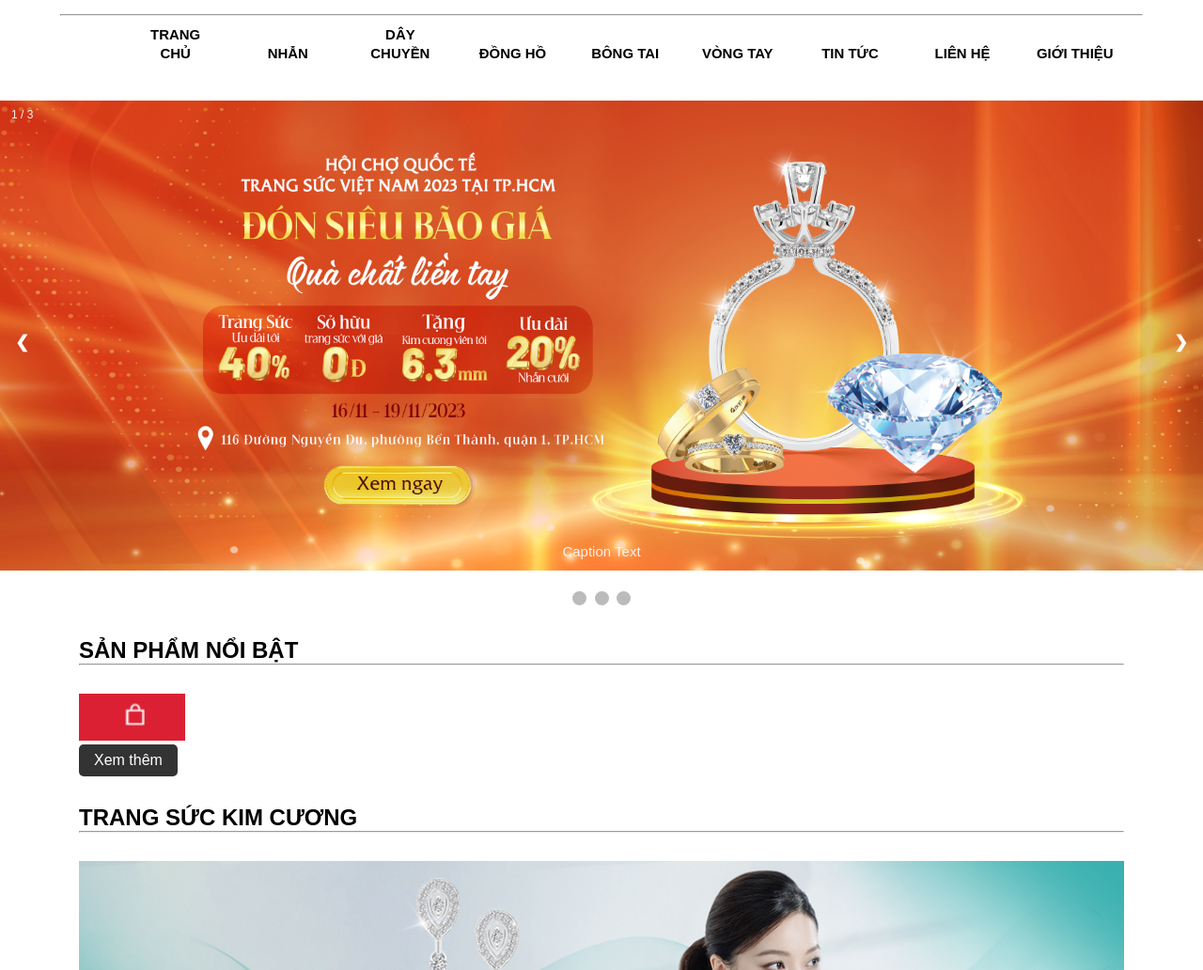
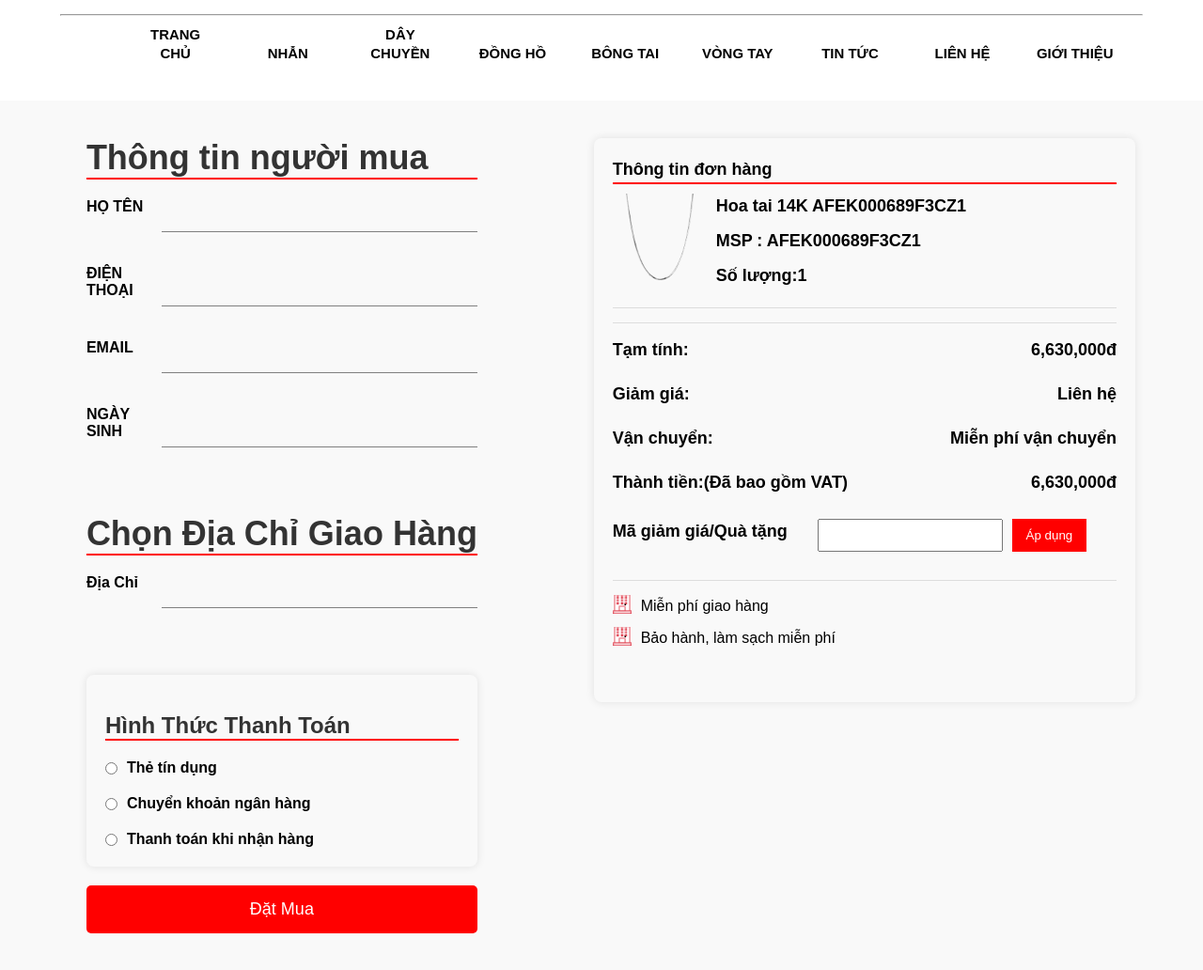
Before and after one commit to Minhcodedao/DuAn1, a PHP site: page /?act=thanhtoan in a window 1280 px wide. Shown: the part 120-1152 px from the top of the page at 94% size. Run offline with PHP 8.4, Linux system fonts and the light colour scheme; data that the repository does not hold is empty; some libraries are stand-ins or nearby versions.

Commit message:
thanhtoan

```diff
--- a/css/sto.css
+++ b/css/sto.css
@@ -447,3 +447,4 @@ width: 100%;
 .sb:hover {
   background-color: #45a049;
 }
+/* thanh toan */
--- a/index.php
+++ b/index.php
@@ -85,6 +85,10 @@ if (isset($_GET['act']) && ($_GET['act'] != "")) {
             }
             include "./view/taikhoan/dangnhap.php";
             break;
+        case "thanhtoan":
+            include "./view/cart/thanhtoan.php";
+            break;
+
         case 'thoat':
             session_unset();
             header('location: index.php');
--- /dev/null
+++ b/view/cart/thanhtoan.php
@@ -0,0 +1,402 @@
+<html lang="en">
+
+<head>
+    <meta charset="UTF-8">
+    <meta name="viewport" content="width=device-width, initial-scale=1.0">
+    <title>Document</title>
+    <style>
+        /* Container for buyer information and order details */
+        .tong {
+            margin: 0 auto;
+            padding: 20px;
+            background-color: #f9f9f9;
+            display: flex;
+
+        }
+
+        .infhb {
+            max-width: 50%;
+            margin: 0 auto;
+            padding: 20px;
+            background-color: #f9f9f9;
+        }
+
+        .title-h2 {
+            margin-bottom: 40px;
+            font-size: 24px;
+            color: #333;
+        }
+
+        .formw-inf {
+            display: grid;
+            gap: 20px;
+        }
+
+        .form-group {
+            margin-bottom: 20px;
+        }
+
+        .formw-inf label {
+            display: block;
+            font-weight: bold;
+            margin-bottom: 8px;
+            width: 100px;
+            /* Set a common width for all labels, adjust as needed */
+        }
+
+        /* Style for input fields */
+        .formw-inf input {
+            width: 100%;
+            padding: 10px;
+            border: none;
+            background-color: #f9f9f9;
+            border-bottom: 1px solid grey;
+
+        }
+
+        .form-group:hover input {
+            display: block;
+            background-color: #f9f9f9;
+        }
+
+
+        /* Cart details */
+        .cart-rghta {
+            max-width: 45%;
+            margin: 20px auto;
+            padding: 20px;
+            background-color: #f9f9f9;
+            border-radius: 8px;
+            box-shadow: 0 0 10px rgba(0, 0, 0, 0.1);
+        }
+
+        /* Buyer information */
+        .title-h2 {
+            margin-bottom: 20px;
+            border-bottom: 2px solid red;
+            margin-bottom: 20px;
+        }
+
+
+        .formw-inf {
+            display: grid;
+            gap: 20px;
+        }
+
+        .form-group {
+            margin-bottom: 15px;
+        }
+
+
+
+        /* Cart details */
+        .cart-rghta {
+            max-width: 800px;
+            margin: 20px auto;
+            padding: 20px;
+            background-color: #f9f9f9;
+            height: 600px;
+        }
+
+        .cartrght p {
+            font-size: 18px;
+            font-weight: bold;
+            margin-bottom: 10px;
+
+        }
+
+        .cartrght>p {
+            font-size: 18px;
+            font-weight: bold;
+            margin-bottom: 10px;
+            border-bottom: 2px solid red;
+        }
+
+        .lstitmnr {
+            border-bottom: 1px solid #ddd;
+            padding-bottom: 10px;
+            margin-bottom: 15px;
+        }
+
+        ._itmnr {
+            display: grid;
+            grid-template-columns: 100px 1fr 150px;
+            gap: 10px;
+        }
+
+        .img-itmnr img {
+            max-width: 100%;
+            height: auto;
+        }
+
+        .txt-itmnr {
+            max-width: 100%;
+        }
+
+        .almoney {
+            text-align: right;
+        }
+
+        /* Order summary and support */
+        .lsttttrans,
+        .lst-support {
+            border-top: 1px solid #ddd;
+            padding-top: 15px;
+            margin-top: 15px;
+        }
+
+        .it-cartr {
+            display: flex;
+            justify-content: space-between;
+            margin-bottom: 10px;
+        }
+
+        .frm-vou {
+            margin-top: 15px;
+        }
+
+        .form-group {
+            display: flex;
+        }
+
+        #VorcherCode {
+            flex: 1;
+            padding: 8px;
+            box-sizing: border-box;
+        }
+
+        #VorcherCodeSubmit {
+            padding: 8px 15px;
+            margin-left: 10px;
+        }
+
+        /* Support section */
+        .supprt {
+            display: flex;
+            align-items: center;
+            margin-bottom: 10px;
+        }
+
+        .img-supprt {
+            margin-right: 10px;
+        }
+
+        /* Hide unnecessary span */
+        span[style="display:none;"] {
+            display: none !important;
+        }
+
+        #VorcherCodeSubmit {
+            background-color: red;
+            color: white;
+            border: none;
+
+        }
+
+        .payment-method {
+            max-width: 100%;
+            margin: 20px auto;
+            padding: 20px;
+            background-color: #f9f9f9;
+            border-radius: 8px;
+            box-shadow: 0 0 10px rgba(0, 0, 0, 0.1);
+        }
+
+        .payment-method h2 {
+            margin-top: 20px;
+            font-size: 24px;
+            color: #333;
+            margin-bottom: 20px;
+            border-bottom: 2px solid red;
+        }
+
+        /* Style for payment options */
+        .payment-options {
+            display: grid;
+            gap: 20px;
+        }
+
+        .payment-option {
+            display: flex;
+            align-items: center;
+            cursor: pointer;
+        }
+
+        .payment-option input {
+            margin-right: 10px;
+        }
+
+        .payment-option label {
+            font-weight: bold;
+        }
+
+        .dat-mua-button {
+            padding: 15px 30px;
+            width: 100%;
+            font-size: 18px;
+            background-color: red;
+            /* Green color, you can change it */
+            color: white;
+            border: none;
+            border-radius: 5px;
+            cursor: pointer;
+        }
+
+
+
+
+        .dat-mua-button:hover {
+            background-color: #45a049;
+            /* Darker green color on hover */
+        }
+    </style>
+</head>
+
+<body>
+    <div class="tong">
+
+        <div class="infhb">
+            <div class="title-h2">
+                <h2>Thông tin người mua</h2>
+            </div>
+
+            <div class="formw-inf">
+                <div class="form-group">
+                    <label class="f-fulname" required>HỌ TÊN </label>
+                    <input type="text" class="fullname" name="fullname" id="fullnamepayment" value="">
+                </div>
+                <div class="form-group">
+                    <label for="paymentmobile">ĐIỆN THOẠI</label>
+                    <input type="text" class="number" name="paymentmobile" id="paymentmobile">
+                </div>
+                <div class="form-group">
+                    <label for="paymentemail">EMAIL</label>
+                    <input type="text" name="paymentemail" id="paymentemail" value="">
+                </div>
+                <div class="form-group">
+                    <label for="dateofbirth">NGÀY SINH</label>
+                    <input type="text" name="dateofbirth" id="dateofbirth" autocomplete="off" value="">
+                </div>
+                <br>
+                <br>
+            </div>
+
+            <div class="title-h2">
+                <h2> Chọn Địa Chỉ Giao Hàng </h2>
+            </div>
+            <div class="formw-inf">
+                <div class="form-group">
+                    <label class="adrees" required> Địa Chỉ </label>
+                    <input type="text" class="adrees" name="adress" id="fullnamepayment" value="">
+                </div>
+
+            </div>
+
+            <br>
+            <br>
+            <div class="payment-method">
+                <h2> Hình Thức Thanh Toán </h2>
+
+                <div class="payment-options">
+                    <div class="payment-option">
+                        <input type="radio" id="creditCard" name="paymentMethod" value="creditCard">
+                        <label for="creditCard">Thẻ tín dụng</label>
+                    </div>
+
+                    <div class="payment-option">
+                        <input type="radio" id="bankTransfer" name="paymentMethod" value="bankTransfer">
+                        <label for="bankTransfer">Chuyển khoản ngân hàng</label>
+                    </div>
+
+                    <div class="payment-option">
+                        <input type="radio" id="cashOnDelivery" name="paymentMethod" value="cashOnDelivery">
+                        <label for="cashOnDelivery">Thanh toán khi nhận hàng</label>
+                    </div>
+                </div>
+            </div>
+            <div style="text-align: center; margin-top: 20px;">
+                <button class="dat-mua-button">Đặt Mua</button>
+            </div>
+
+
+        </div>
+        <div class="cart-rghta">
+            <div class="cartrght">
+                <p>Thông tin đơn hàng</p>
+                <div class="lstitmnr">
+                    <div class="_itmnr">
+                        <div class="img-itmnr">
+                            <!-- anhsp -->
+                            <a target="_blank" href="" title="Hoa tai 14K AFEK000689F3CZ1">
+                                <img alt="#" src="./image/daychuyen5.png">
+                            </a>
+                        </div>
+                        <div class="txt-itmnr">
+                            <p> Hoa tai 14K AFEK000689F3CZ1 </p>
+                            <p class="id-itpicked">MSP : AFEK000689F3CZ1</p>
+                            <p class="notesl">Số lượng:<span>1</span></p>
+
+                        </div>
+
+                    </div>
+                </div>
+                <div class="lsttttrans">
+                    <div id="VoucherApplyHtml">
+                        <div class="it-cartr">
+                            <p>Tạm tính:</p>
+                            <p>6,630,000đ</p>
+                        </div>
+                        <div class="it-cartr">
+                            <p>Giảm giá:</p>
+                            <p>Liên hệ</p>
+                        </div>
+                        <div class="it-cartr">
+                            <p>Vận chuyển:</p>
+                            <p>Miễn phí vận chuyển</p>
+                        </div>
+                        <div class="it-cartr">
+                            <p>Thành tiền:<span>(Đã bao gồm VAT)</span></p>
+                            <p>6,630,000đ</p>
+                        </div>
+                    </div>
+                    <div class="it-cartr frm-vou">
+                        <p>Mã giảm giá/Quà tặng</p>
+
+                        <div class="form-group">
+                            <input type="text" id="VorcherCode" class="valid">
+                            <button id="VorcherCodeSubmit" data-allow="0" type="button">Áp dụng</button>
+                        </div>
+                        <div id="VoucherCodeCheck"></div>
+                    </div>
+                </div>
+            </div>
+
+            <div class="lst-support">
+                <div class="supprt">
+                    <div class="img-supprt">
+                        <img src="./image/a1.png" alt="">
+                    </div>
+                    <div class="txt-supprt">
+                        <p>Miễn phí giao hàng</p>
+                    </div>
+                </div>
+                <div class="supprt">
+                    <div class="img-supprt">
+                        <img src="./image/a1.png" alt="">
+                    </div>
+                    <div class="txt-supprt">
+                        <p>Bảo hành, làm sạch miễn phí</p>
+                    </div>
+                </div>
+            </div>
+
+            <span style="display:none;">QuyTrinhVanChuyen</span>
+
+        </div>
+    </div>
+
+
+
+</body>
+
+</html>
--- a/view/header.php
+++ b/view/header.php
@@ -106,7 +106,7 @@
                     </li>
                     <li><a href="#"><h5>TIN TỨC</h5></a></li>
                     <li><a href="#"><h5>LIÊN HỆ</h5></a></li>
-                    <li><a href="#"><h5>GIỚI THIỆU</h5></a></li>
+                    <li><a href="?act=thanhtoan"><h5>GIỚI THIỆU</h5></a></li>
 
                 </ul>
             </div>
```
